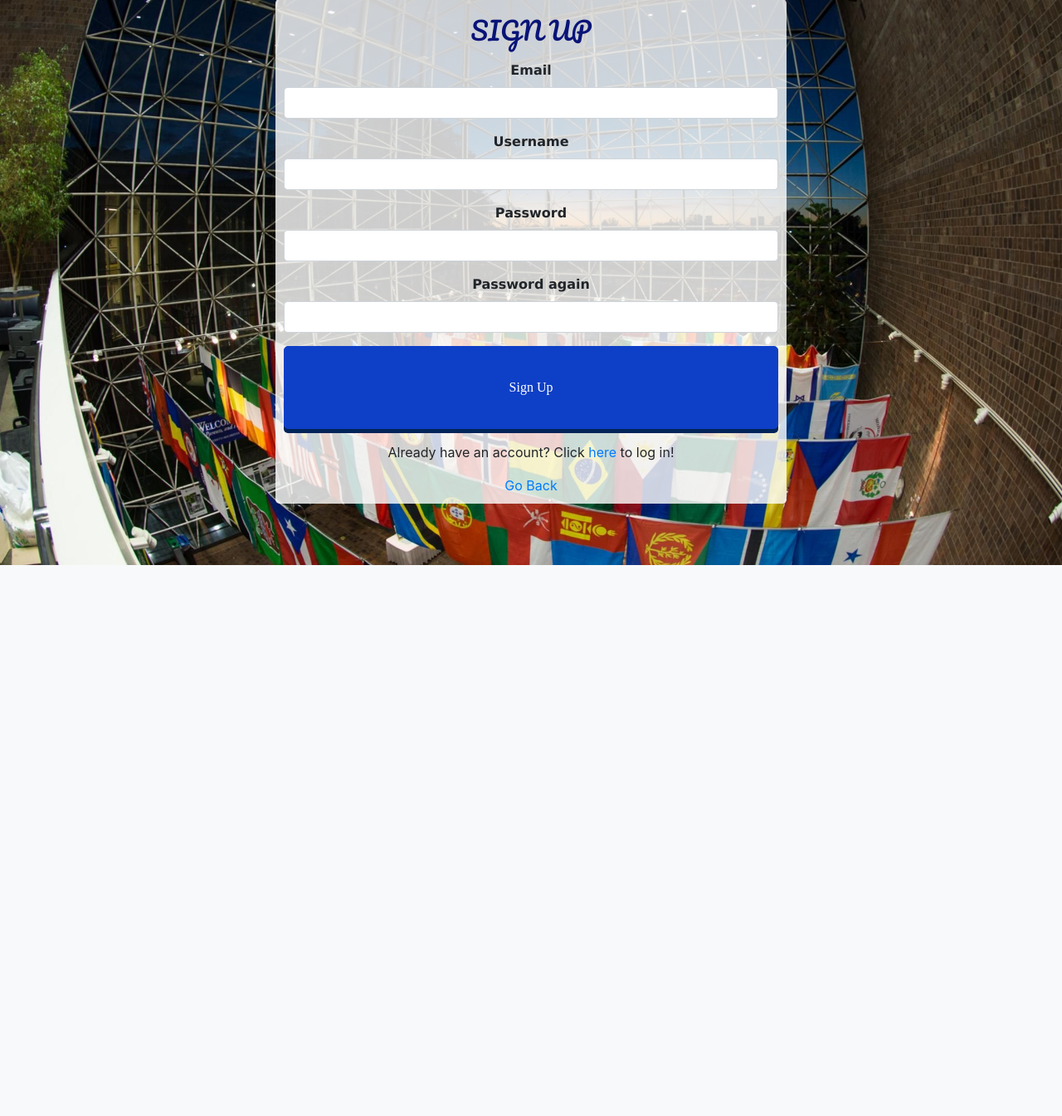
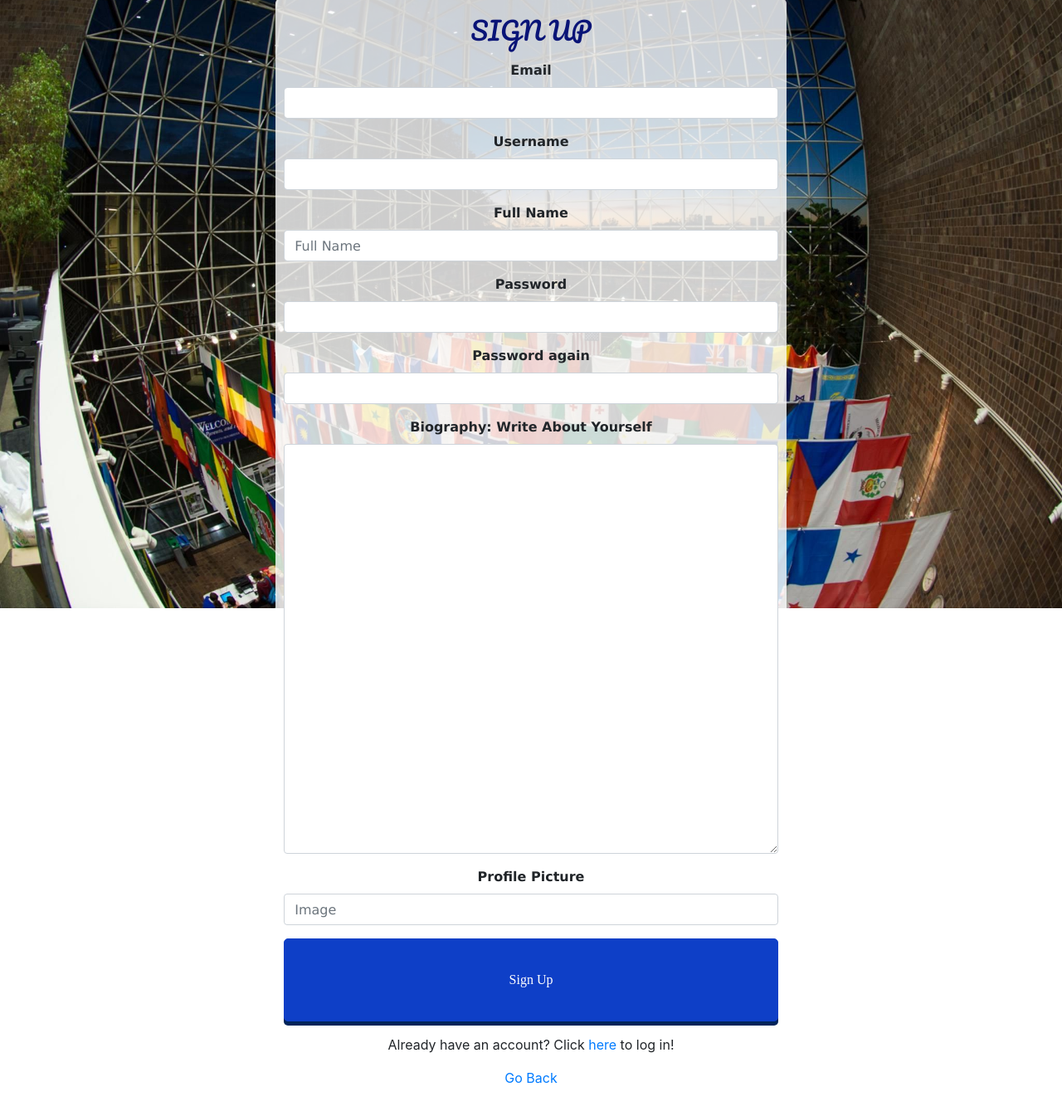
Before and after one commit to Pratistha98/CS210, a Flask app: page /signup in a window 1280 px wide. Shown: the part 119-1464 px from the top of the page at 83% size. Before the commit the page ends 800 px from the top, so only its background shows below. Run offline with Flask 2, Linux system fonts and the light colour scheme; some libraries are stand-ins or nearby versions; some web fonts are replaced.

Commit message:
Added User profile picture, bio and name in Signup

```diff
--- a/templates/SignUp.html
+++ b/templates/SignUp.html
@@ -26,10 +26,16 @@
                             {{wtf.form_field(form.email)}}
                             <!-- <input type="email" class="form-control" id="formGroupExampleInput" name ="email" placeholder="email"> -->
                         </div>
-                        <div class="form-group">
+
+
+                        <div class="form-group" >
                             {{wtf.form_field(form.username)}}
                             <!-- <input type="text" class="form-control" id="formGroupExampleInput" name ="username" placeholder="username"> -->
                         </div>
+                        <div class="form-group">
+                                <label for="Name">Full Name </label>
+                                <input type="text" class="form-control"  name = "Full Name" placeholder="Full Name">
+                            </div>
                         <div class="form-group">
                             {{wtf.form_field(form.password)}}
                             <!-- <input type="password" class="form-control" id="formGroupExampleInput2" name = "password" placeholder="password"> -->
@@ -38,6 +44,14 @@
                                 {{wtf.form_field(form.password_again)}}
                                 <!-- <input type="password" class="form-control" id="formGroupExampleInput2" name = "password" placeholder="Password"> -->
                             </div>
+                            <div class="form-group">
+                                    <label for="Description">Biography: Write About Yourself </label>
+                                    <textarea class="form-control" id="textarea" rows="20"></textarea>
+                                </div>
+                                    <div class = "form-group">
+                                            <label for="Image">Profile Picture</label>
+                                            <input type="text" class="form-control"  name = "image" placeholder="Image">
+                                    </div>
                         <div class="form-group">
                             <button class ="btn btn-light btn-block" id = "startBtn">Sign Up</button>
                         </div>
```
Also changed, not shown: templates/Profile.html (added).
